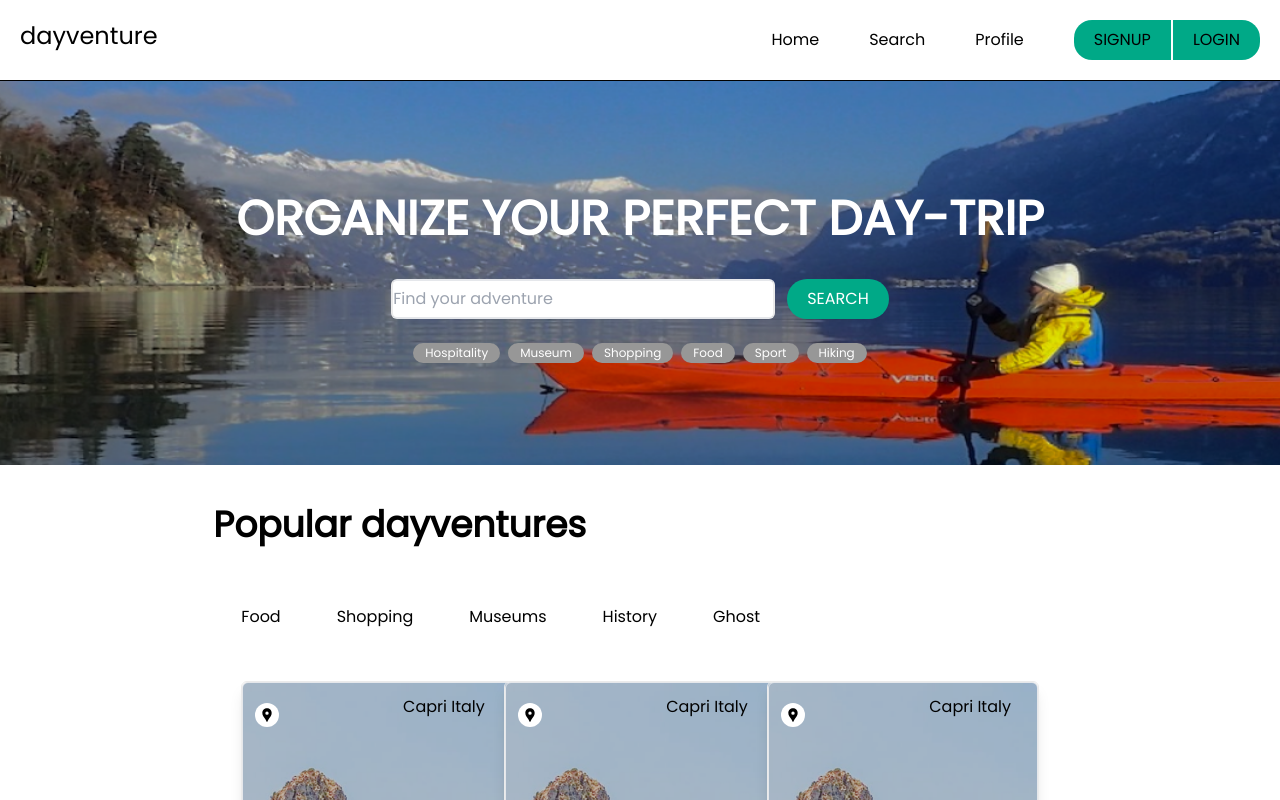
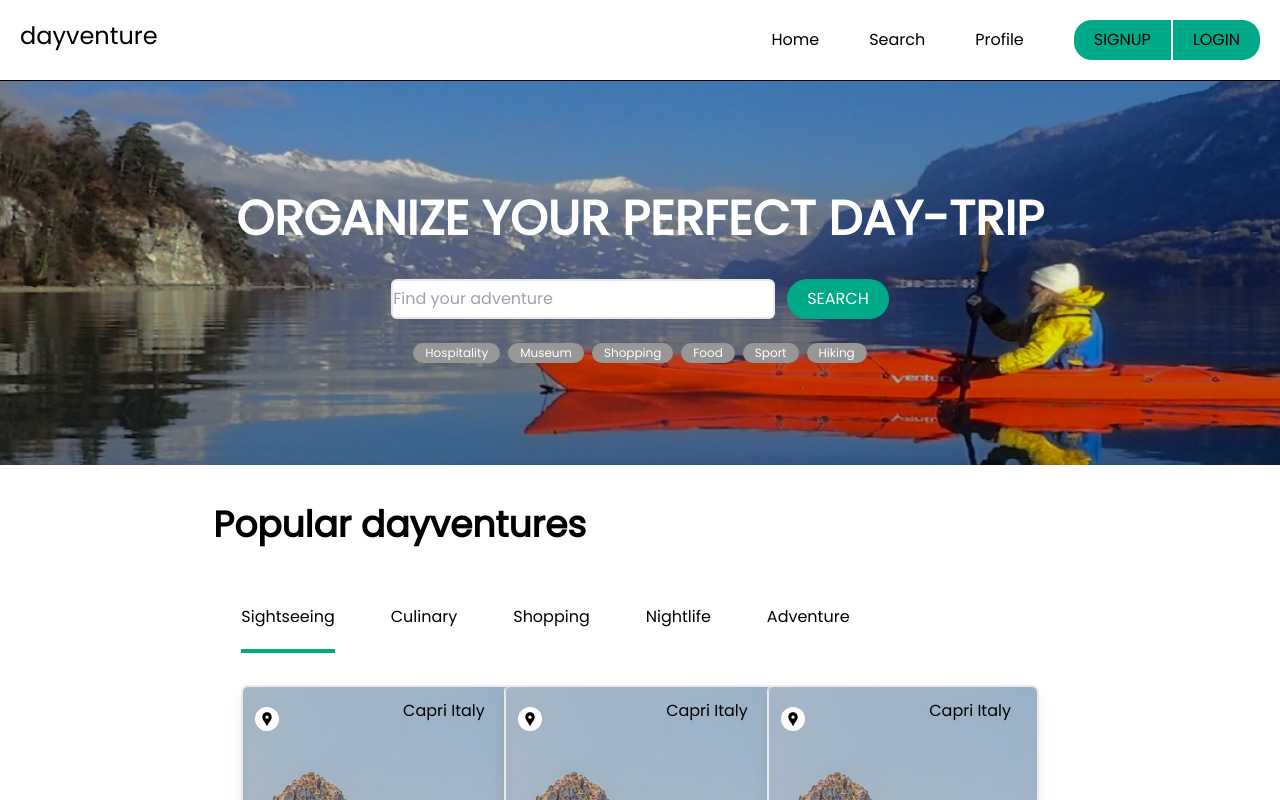
Before and after one commit to AleksandarI01/dayventure, a React (Vite) app in the folder frontend/: page / in a window 1280 px wide. Shown: the top 800 px of the page. Built offline with nearby package versions, Linux system fonts and the light colour scheme; no server answers.

Commit message:
switching between popular categories in the landing page Functionality created

```diff
--- a/frontend/src/pages/Home/index.jsx
+++ b/frontend/src/pages/Home/index.jsx
@@ -2,16 +2,91 @@ import SearchHeader from "../../components/SearchHeader/SearchHeader";
 import ImageTrip from "../../components/ImageTrip/ImageTrip.jsx";
 import Label from "../../components/Label/Label";
 import NycMet from "../../assets/images/MetNyc.jpeg";
-import { MdShare } from "react-icons/md";
+import {MdShare} from "react-icons/md";
+import {useState} from "react";
 
 const Home = () => {
+    const activeStylePopular = "cursor-pointer flex h-100 py-5 float-left mx-7 border-b-4 border-1 border-solid border-venture-green"
+    const inactiveStylePopular = "cursor-pointer flex h-100 py-5 float-left mx-7 hover:border-b-4 border-1 border-solid border-venture-green"
+    const [sightseeingClicked, setSightseeingClicked] = useState(true)
+    const [culinaryClicked, setCulinaryClicked] = useState(false)
+    const [shoppingClicked, setShoppingClicked] = useState(false)
+    const [nightlifeClicked, setNightlifeClicked] = useState(false)
+    const [adventureClicked, setAdventureClicked] = useState(false)
+    const [styleSightseeing, setStyleSightseeing] = useState(activeStylePopular)
+    const [styleCulinary, setStyleCulinary] = useState(inactiveStylePopular)
+    const [styleShopping, setStyleShopping] = useState(inactiveStylePopular)
+    const [styleNightlife, setStyleNightlife] = useState(inactiveStylePopular)
+    const [styleAdventure, setStyleAdventure] = useState(inactiveStylePopular)
+
+    const onHandlePopularClick = (event) => {
+        event.preventDefault();
+        if (event.target.id === "popular-sightseeing") {
+            setSightseeingClicked(true)
+            setCulinaryClicked(false)
+            setShoppingClicked(false)
+            setNightlifeClicked(false)
+            setAdventureClicked(false)
+            setStyleSightseeing(activeStylePopular)
+            setStyleCulinary(inactiveStylePopular)
+            setStyleShopping(inactiveStylePopular)
+            setStyleNightlife(inactiveStylePopular)
+            setStyleAdventure(inactiveStylePopular)
+        } else if (event.target.id === "popular-culinary") {
+            setSightseeingClicked(false)
+            setCulinaryClicked(true)
+            setShoppingClicked(false)
+            setNightlifeClicked(false)
+            setAdventureClicked(false)
+            setStyleSightseeing(inactiveStylePopular)
+            setStyleCulinary(activeStylePopular)
+            setStyleShopping(inactiveStylePopular)
+            setStyleNightlife(inactiveStylePopular)
+            setStyleAdventure(inactiveStylePopular)
+        } else if (event.target.id === "popular-shopping") {
+            setSightseeingClicked(false)
+            setCulinaryClicked(false)
+            setShoppingClicked(true)
+            setNightlifeClicked(false)
+            setAdventureClicked(false)
+            setStyleSightseeing(inactiveStylePopular)
+            setStyleCulinary(inactiveStylePopular)
+            setStyleShopping(activeStylePopular)
+            setStyleNightlife(inactiveStylePopular)
+            setStyleAdventure(inactiveStylePopular)
+        } else if (event.target.id === "popular-nightlife") {
+            setSightseeingClicked(false)
+            setCulinaryClicked(false)
+            setShoppingClicked(false)
+            setNightlifeClicked(true)
+            setAdventureClicked(false)
+            setStyleSightseeing(inactiveStylePopular)
+            setStyleCulinary(inactiveStylePopular)
+            setStyleShopping(inactiveStylePopular)
+            setStyleNightlife(activeStylePopular)
+            setStyleAdventure(inactiveStylePopular)
+        } else {
+            setSightseeingClicked(false)
+            setCulinaryClicked(false)
+            setShoppingClicked(false)
+            setNightlifeClicked(false)
+            setAdventureClicked(true)
+            setStyleSightseeing(inactiveStylePopular)
+            setStyleCulinary(inactiveStylePopular)
+            setStyleShopping(inactiveStylePopular)
+            setStyleNightlife(inactiveStylePopular)
+            setStyleAdventure(activeStylePopular)
+        }
+    }
+
     return (
         <>
-      <div className="flex flex-col align-middle justify-center w-full items-center bg-KayakHomeHeader h-96 bg-no-repeat bg-cover">
+            <div
+                className="flex flex-col align-middle justify-center w-full items-center bg-KayakHomeHeader h-96 bg-no-repeat bg-cover">
                 <h1 className="flex text-venture-white my-6">
                     ORGANIZE YOUR PERFECT DAY-TRIP
                 </h1>
-        <SearchHeader />
+                <SearchHeader/>
                 <div className="flex flex-row py-3">
                     <Label>Hospitality</Label>
                     <Label>Museum</Label>
@@ -28,52 +103,61 @@ const Home = () => {
                     </div>
                     <div className="flex w-full justify-start">
                         <ul className="list-none flex flex-row h-full">
-              <li className="flex h-100 py-5 float-left mx-7  hover:border-b-4 border-1 border-solid border-venture-green">
-                Food
+                            <li id={"popular-sightseeing"} className={styleSightseeing} onClick={onHandlePopularClick}>
+                                Sightseeing
                             </li>
-              <li className="flex h-100 py-5 float-left mx-7 hover:border-b-4 border-1 border-solid border-venture-green">
+                            <li id={"popular-culinary"} className={styleCulinary} onClick={onHandlePopularClick}>
+                                Culinary
+                            </li>
+                            <li id={"popular-shopping"} className={styleShopping} onClick={onHandlePopularClick}>
                                 Shopping
                             </li>
-              <li className="flex h-100 py-5 float-left mx-7 hover:border-b-4 border-1 border-solid border-venture-green">
-                Museums
+                            <li id={"popular-nightlife"} className={styleNightlife} onClick={onHandlePopularClick}>
+                                Nightlife
                             </li>
-              <li className="flex h-100 py-5 float-left mx-7 hover:border-b-4 border-1 border-solid border-venture-green">
-                History
-              </li>
-              <li className="flex h-100 py-5 float-left mx-7 hover:border-b-4 border-1 border-solid border-venture-green">
-                Ghost
+                            <li id={"popular-adventure"} className={styleAdventure} onClick={onHandlePopularClick}>
+                                Adventure
                             </li>
                         </ul>
                     </div>
 
+                    {sightseeingClicked ? <div className="flex flex-row w-full p-8">
+                        <div className="flex flex-col w-1/3 items-center">
+                            <ImageTrip className="text-4xl my-3"/>
+                        </div>
+                        <div className="flex flex-col w-1/3 items-center">
+                            <ImageTrip className="text-4xl my-3"/>
+                        </div>
+                        <div className="flex flex-col w-1/3 items-center">
+                            <ImageTrip className="text-4xl my-3"/>
+                        </div>
+                    </div> : culinaryClicked ? <div className="flex flex-row w-full p-8">
+                        <p>culinary clicked!</p>
+                    </div> : shoppingClicked ? <div className="flex flex-row w-full p-8">
+                        <p>shopping clicked!</p>
+                    </div> : nightlifeClicked ? <div className="flex flex-row w-full p-8">
+                        <p>nightlife clicked!</p>
+                    </div> : adventureClicked ? <div className="flex flex-row w-full p-8">
+                        <p>adventure clicked!</p>
+                    </div> : null}
+
                     <div className="flex flex-row w-full p-8">
                         <div className="flex flex-col w-1/3 items-center">
-              <ImageTrip className="text-4xl my-3" />
-            </div>
-            <div className="flex flex-col w-1/3 items-center">
-              <ImageTrip className="text-4xl my-3" />
-            </div>
-            <div className="flex flex-col w-1/3 items-center">
-              <ImageTrip className="text-4xl my-3" />
-            </div>
-          </div>
-          <div className="flex flex-row w-full p-8">
-            <div className="flex flex-col w-1/3 items-center">
-              <MdShare className="text-4xl my-3" />
+                            <MdShare className="text-4xl my-3"/>
                             <h4>Easy Itinerary Planning</h4>
                         </div>
                         <div className="flex flex-col w-1/3 items-center">
-              <MdShare className="text-4xl my-3" />
+                            <MdShare className="text-4xl my-3"/>
                             <h4>Invite Your Friends</h4>
                         </div>
                         <div className="flex flex-col w-1/3 items-center">
-              <MdShare className="text-4xl my-3" />
+                            <MdShare className="text-4xl my-3"/>
                             <h4 className="m-2">Estimate Trip Expenses</h4>
                         </div>
                     </div>
                     <div className="flex flex-row w-full bg-gradient-to-b from-venture-white to-venture-green">
                         <div className="flex flex-col w-1/2">
-              <img src={NycMet} />
+                            <img src={NycMet}/>
                         </div>
                         <div className="flex flex-col justify-center w-1/2">
                             <div className="py-4">
```
Lines whose indentation alone changed are shown as unchanged.
